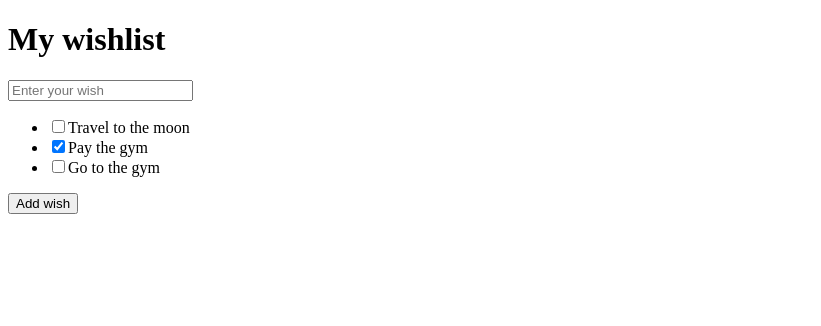
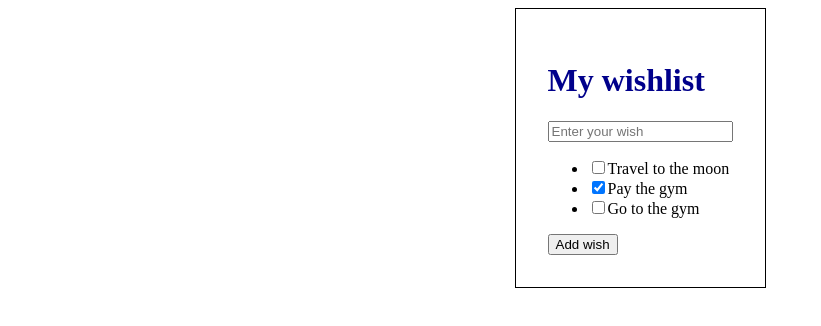
Before and after one commit to acejudocin/react-wishlist-openwebinar, a React (Create React App) app: page / in a window 1280 px wide. Shown: the top 326 px of the page, without its empty margins (0-821 px from the left). Built offline with nearby package versions, Linux system fonts and the light colour scheme.

Commit message:
Exercise 2: Add style

```diff
--- /dev/null
+++ b/src/App.css
@@ -0,0 +1,10 @@
+.body {
+    border: 1px solid;
+    width: fit-content;
+    margin: auto;
+    padding: 2rem;
+}
+
+.title {
+    color: darkblue;
+}
--- a/src/App.js
+++ b/src/App.js
@@ -1,4 +1,5 @@
 import React from 'react';
+import './App.css'
 
 
 const wishes = [
@@ -6,16 +7,10 @@ const wishes = [
     { text: 'Pay the gym', done: true },
     { text: 'Go to the gym', done: false },
 ];
-let newWish = '';
-
-const addWishToList = () => {
-    wishes.add(newWish);
-    this.newWish = '';
-}
 
 const App = () =>
-    <div>
-        <h1>My wishlist</h1>
+    <div className="body">
+        <h1 className="title">My wishlist</h1>
         <input placeholder="Enter your wish" />
         <ul>
             {wishes.map(({ text, done }, i) => (
@@ -27,7 +22,7 @@ const App = () =>
                 </li>
             ))}
         </ul>
-        <button onClick="addWishToList()">Add wish</button>
+        <button>Add wish</button>
     </div>
 
 export default App;
```
